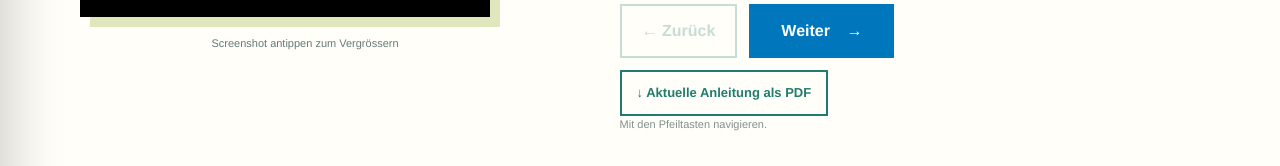
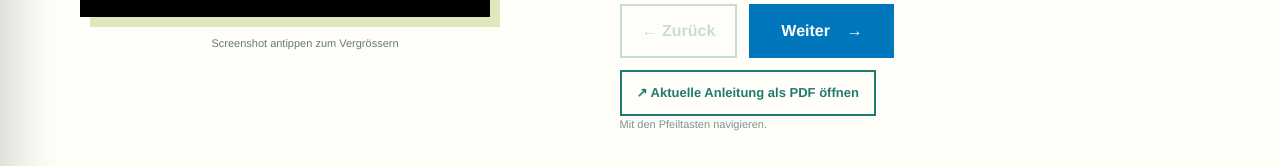
Before and after one commit to CyrilBlum/ikt-intro, a Next.js app: page / in a window 1280 px wide. Shown: the part 483-649 px from the top of the page. Built offline with nearby package versions, Linux system fonts and the light colour scheme.

Commit message:
Fix touch controls and enable HTTPS PDF access

```diff
--- a/app/page.tsx
+++ b/app/page.tsx
@@ -158,7 +158,7 @@ export default function Home() {
       <div className="dots">{steps.map((s,i)=><button key={`${s.title}-${i}`} onClick={()=>go(i)} className={i===current?"active":i<current?"done":""} aria-label={`Schritt ${i+1}: ${s.title}`}><span>{i+1}</span></button>)}</div>
     </nav>
 
-    <section className={`guide ${!image?"challenge-guide":""}`} id="top" onPointerDown={e=>{swipeStart.current={x:e.clientX,y:e.clientY};e.currentTarget.setPointerCapture(e.pointerId)}} onPointerUp={finishSwipe} onPointerCancel={()=>{swipeStart.current=null}}>
+    <section className={`guide ${!image?"challenge-guide":""}`} id="top" onPointerDown={e=>{if((e.target as HTMLElement).closest("button,a"))return;swipeStart.current={x:e.clientX,y:e.clientY};e.currentTarget.setPointerCapture(e.pointerId)}} onPointerUp={finishSwipe} onPointerCancel={()=>{swipeStart.current=null}}>
       <div className="visual-wrap">
         {image?<button className="screenshot" onClick={()=>setZoom(true)} aria-label="Screenshot vergrössern"><img src={image} alt={`Screenshot zu ${step.title}`}/><span className="zoom-label">＋ Vergrössern</span></button>:<div className="challenge-card"><small>{computer==="windows"?"WINDOWS":"macOS"}</small><span>{String(current+1).padStart(2,"0")}</span><b>{step.shortcut|| (current===steps.length-1?"✓":"GO")}</b><p>{guide==="shortcuts"?"SHORTCUT TRAINING":"WINDOW MANAGEMENT · KG / HMS"}</p></div>}
         <div className="swipe-hint">{image?"Screenshot antippen zum Vergrössern":"Praxisaufgabe am eigenen BYOD-Gerät"}</div>
@@ -172,7 +172,7 @@ export default function Home() {
         {guide==="eduzh"&&step.phase==="Kennwort"&&<aside className="password-box"><strong>Konkretes Beispiel</strong><code>Wolke!Kanu7Tisch-Lama</code><p>Vier unerwartete Wörter, Gross-/Kleinbuchstaben, Zahl und Sonderzeichen. Erfinde unbedingt dein eigenes Beispiel und verwende es nur für dieses Konto.</p></aside>}
         {current===steps.length-1&&<div className="finish-block"><div className="success">✓ Anleitung abgeschlossen</div>{guide==="eduzh"&&<a className="moodle" href="https://moodle.kst-fdu.ch/" target="_blank" rel="noreferrer">Jetzt auf Moodle anmelden und Aufgaben lösen ↗</a>}</div>}
         <div className="actions"><button className="back" onClick={()=>go(current-1)} disabled={current===0}>← Zurück</button><button className="next" onClick={()=>go(current+1)} disabled={current===steps.length-1}>{current===steps.length-2?"Zum Abschluss":"Weiter"} <span>→</span></button></div>
-        <a className="pdf-download" href={pdfHref} download>↓ Aktuelle Anleitung als PDF</a>
+        <a className="pdf-download" href={pdfHref} target="_blank" rel="noreferrer">↗ Aktuelle Anleitung als PDF öffnen</a>
         <p className="keyboard"><span className="desktop-hint">Mit den Pfeiltasten navigieren.</span><span className="mobile-hint">Nach links oder rechts wischen.</span></p>
       </article>
     </section>
```
Also changed, not shown: 1 other file (tests, documents, lock files or other folders).
